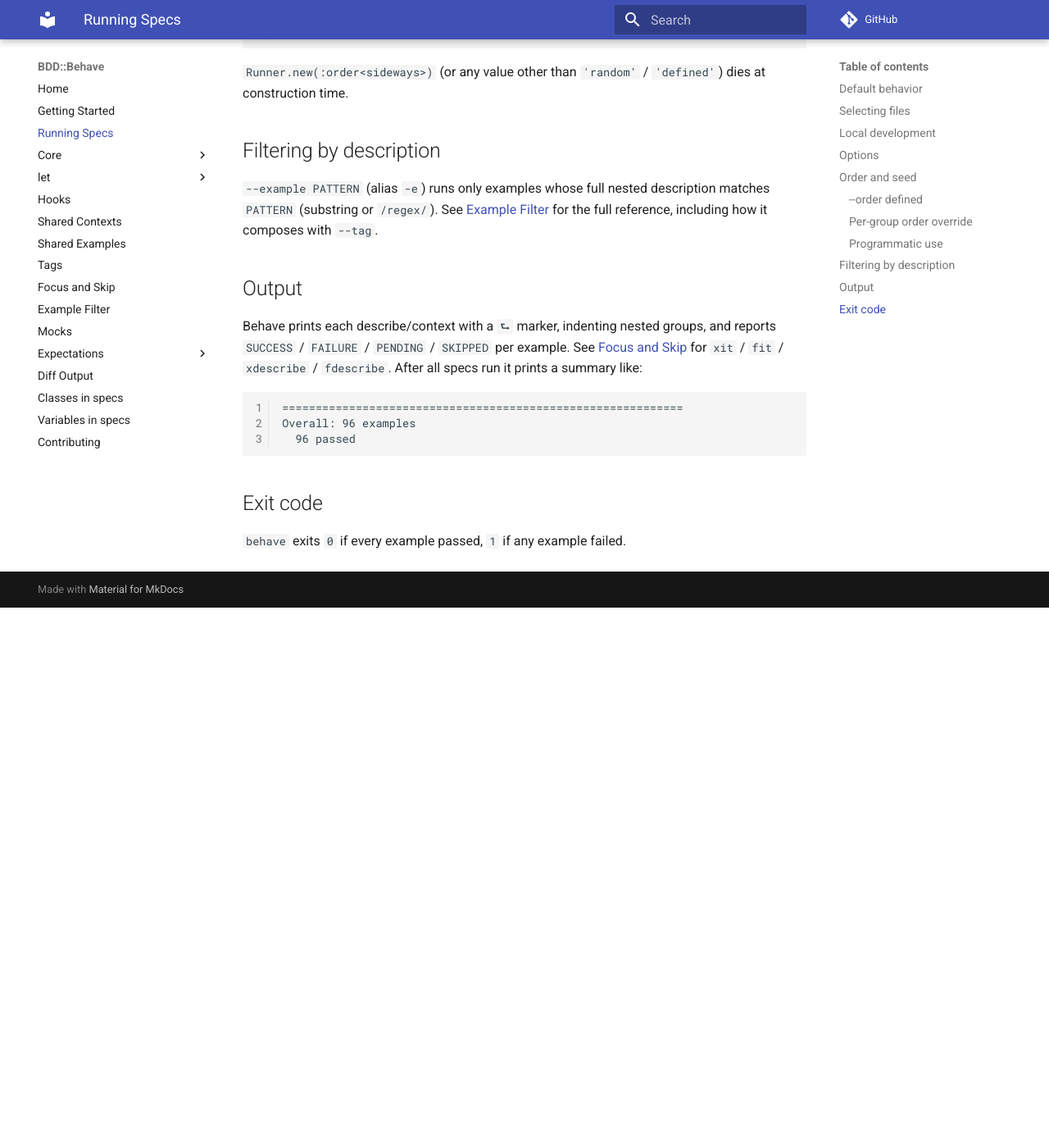
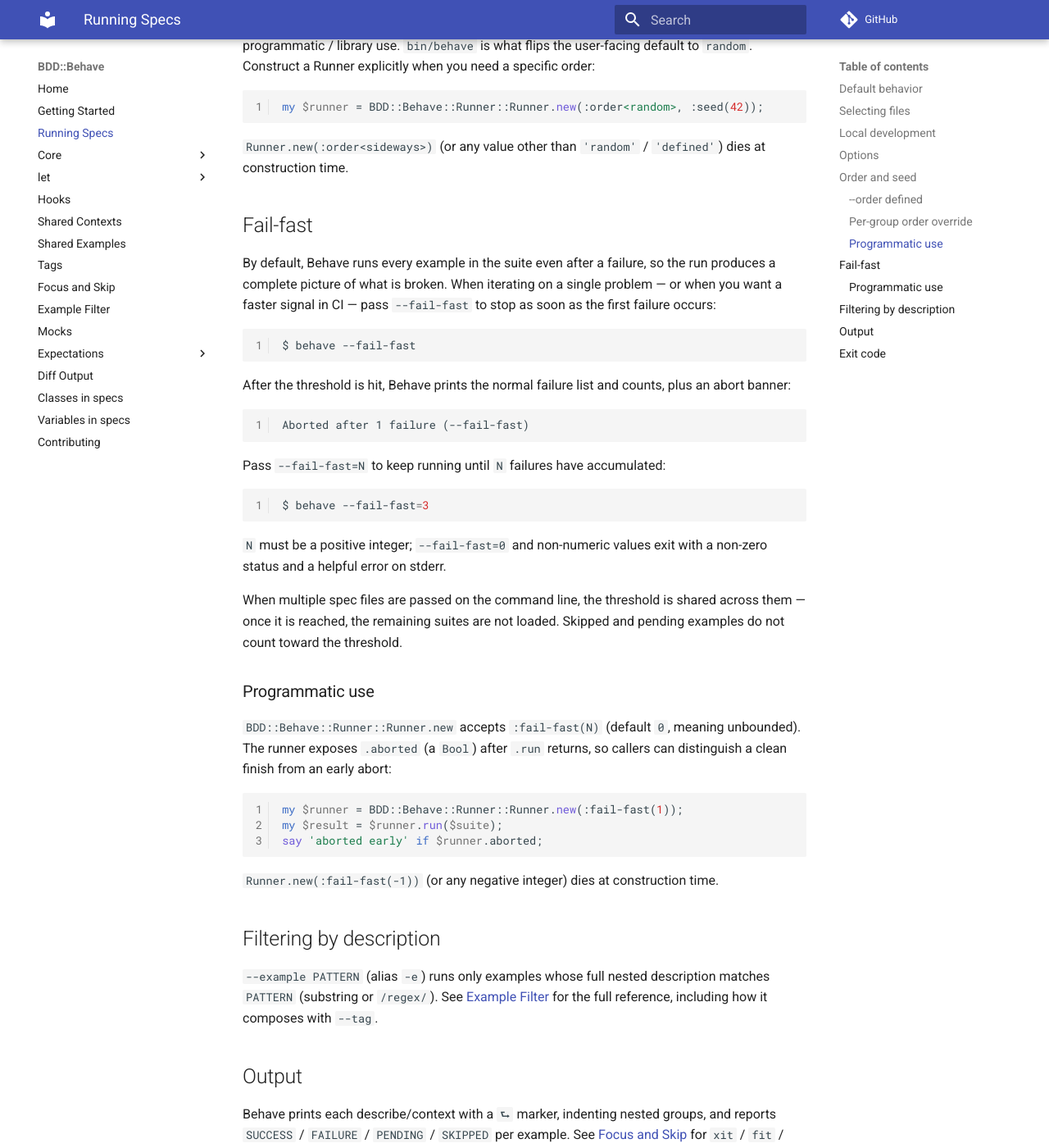
Before and after one commit to gdonald/BDD-Behave, an MkDocs documentation site: the page built from docs-src/docs/running.md, in a window 1280 px wide and 1400 px high, scrolled down 2833 px. Shown: the whole window at 82% size. Built offline with MkDocs 1.6.1 and Material for MkDocs 9.7.7, drawn with Linux system fonts in a browser that asks for light colours; comment, search, counter and statistics services are not loaded; before the commit the page ends 3574 px from its top, so only the background shows below that; some of the changed text lies outside the part shown.

Commit message:
Add --fail-fast

````diff
--- a/docs-src/docs/running.md
+++ b/docs-src/docs/running.md
@@ -40,6 +40,8 @@
 | `--aggregate-failures` / `--aggregate-failures=LABEL` | Wrap every example in `aggregate-failures` semantics; converts uncaught example exceptions into recorded failures. With `=LABEL` the label tags each failure. Per-example/group `:aggregate-failures` metadata overrides this. See [Aggregate failures](expectations/aggregate-failures.md#automatic-aggregation). |
 | `--order ORDER`      | Example execution order: `random` (default) or `defined`. Random order shuffles the children of every group and the suite, surfacing hidden order dependencies. See [Order and seed](#order-and-seed). |
 | `--seed N`           | Seed the random-order RNG for reproducible runs. Ignored when `--order=defined`. Auto-generated when omitted and `--order=random`. See [Order and seed](#order-and-seed). |
+| `--fail-fast`        | Stop after the first failed example. Equivalent to `--fail-fast=1`. See [Fail-fast](#fail-fast). |
+| `--fail-fast=N`      | Stop after `N` failed examples (`N` must be a positive integer). See [Fail-fast](#fail-fast). |
 
 ## Order and seed
 
@@ -102,6 +104,42 @@
 
 `Runner.new(:order<sideways>)` (or any value other than `'random'` / `'defined'`) dies at construction time.
 
+## Fail-fast
+
+By default, Behave runs every example in the suite even after a failure, so the run produces a complete picture of what is broken. When iterating on a single problem — or when you want a faster signal in CI — pass `--fail-fast` to stop as soon as the first failure occurs:
+
+```shell
+$ behave --fail-fast
+```
+
+After the threshold is hit, Behave prints the normal failure list and counts, plus an abort banner:
+
+```text
+Aborted after 1 failure (--fail-fast)
+```
+
+Pass `--fail-fast=N` to keep running until `N` failures have accumulated:
+
+```shell
+$ behave --fail-fast=3
+```
+
+`N` must be a positive integer; `--fail-fast=0` and non-numeric values exit with a non-zero status and a helpful error on stderr.
+
+When multiple spec files are passed on the command line, the threshold is shared across them — once it is reached, the remaining suites are not loaded. Skipped and pending examples do not count toward the threshold.
+
+### Programmatic use
+
+`BDD::Behave::Runner::Runner.new` accepts `:fail-fast(N)` (default `0`, meaning unbounded). The runner exposes `.aborted` (a `Bool`) after `.run` returns, so callers can distinguish a clean finish from an early abort:
+
+```raku
+my $runner = BDD::Behave::Runner::Runner.new(:fail-fast(1));
+my $result = $runner.run($suite);
+say 'aborted early' if $runner.aborted;
+```
+
+`Runner.new(:fail-fast(-1))` (or any negative integer) dies at construction time.
+
 ## Filtering by description
 
 `--example PATTERN` (alias `-e`) runs only examples whose full nested description matches `PATTERN` (substring or `/regex/`). See [Example Filter](example-filter/example-filter.md) for the full reference, including how it composes with `--tag`.
````
Also changed, not shown: 5 other files.
